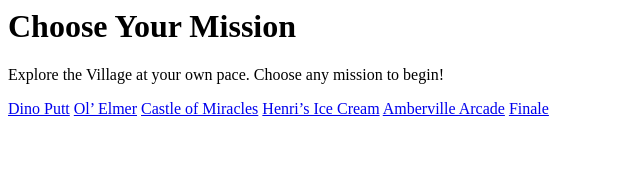
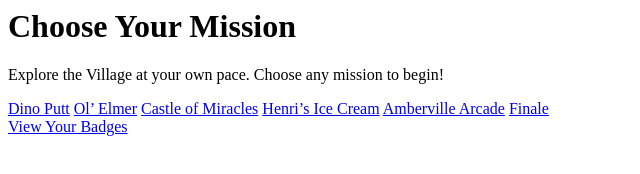
Before and after one commit to amandap-beep/Studio2, a plain HTML site: page map.html in a window 1280 px wide. Shown: the whole page, without its empty margins (0-640 px from the left). Drawn offline with Linux system fonts and the light colour scheme.

Commit message:
Update map.html

```diff
--- a/map.html
+++ b/map.html
@@ -15,3 +15,4 @@
     </div>
   </div>
 </body>
+<a class="mission-btn" href="badges.html">View Your Badges</a>
```
